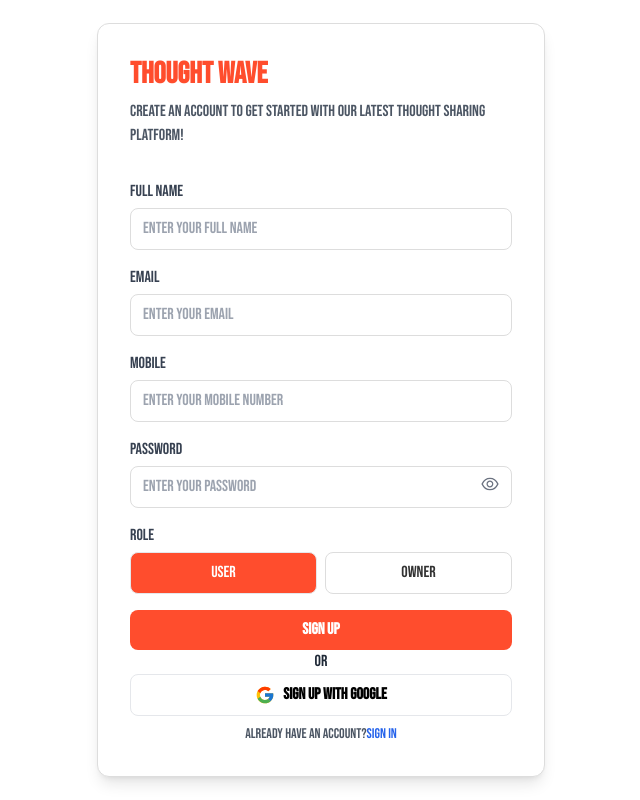
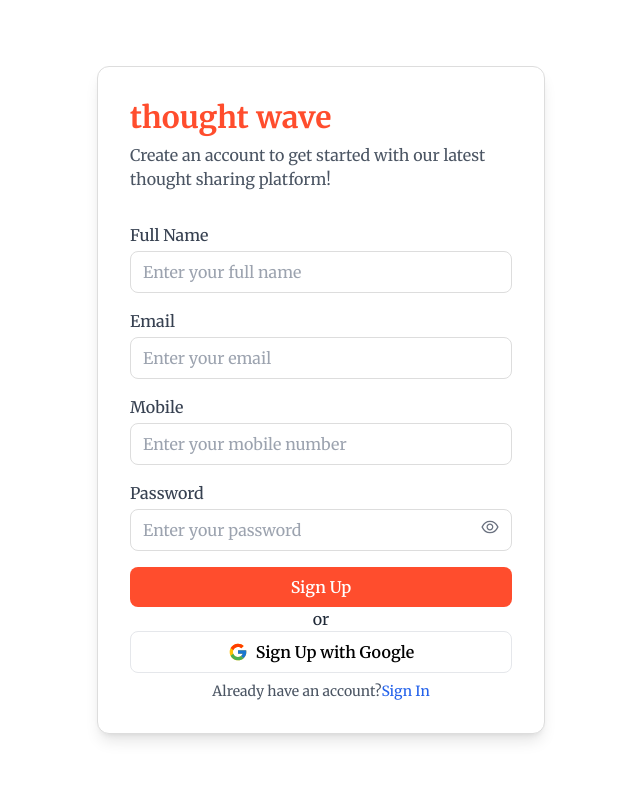
Before and after one commit to Coder7Raj/thought-wave, a React (Vite) app in the folder thoughts-frontend/: page /signup in a window 1280 px wide. Shown: the whole page, without its empty margins (319-959 px from the left). Built offline with nearby package versions, Linux system fonts and the light colour scheme.

Commit message:
update authentication functionality and pages of signup

```diff
--- a/thoughts-frontend/src/components/Navbar.jsx
+++ b/thoughts-frontend/src/components/Navbar.jsx
@@ -11,7 +11,7 @@ export default function Navbar() {
   const { userData, currentCountry } = useSelector((state) => state.user);
   const dispatch = useDispatch();
   const navigate = useNavigate();
-
+  console.log("userData", userData);
   const countries = [
     "Bangladesh",
     "India",
--- a/thoughts-frontend/src/index.css
+++ b/thoughts-frontend/src/index.css
@@ -1,10 +1,9 @@
-@import url("https://fonts.googleapis.com/css2?family=Bebas+Neue&display=swap");
-
+@import url("https://fonts.googleapis.com/css2?family=Merriweather:ital,opsz,wght@0,18..144,300..900;1,18..144,300..900&display=swap");
 @tailwind base;
 @tailwind components;
 @tailwind utilities;
 
 body {
   background-color: white;
-  font-family: "Bebas Neue", sans-serif;
+  font-family: "Merriweather", serif;
 }
--- a/thoughts-frontend/src/pages/Signin.jsx
+++ b/thoughts-frontend/src/pages/Signin.jsx
@@ -29,7 +29,8 @@ export default function Signin() {
         },
         { withCredentials: true },
       );
-      console.log("result", result);
+      dispatch(setUserData(result.data));
+      console.log("signin result", result);
       toast.success("Signin successful!"); // show success toast
     } catch (error) {
       toast.error(error.response?.data?.message || "SignIn failed");
--- a/thoughts-frontend/src/pages/Signup.jsx
+++ b/thoughts-frontend/src/pages/Signup.jsx
@@ -169,7 +169,7 @@ export default function Signup() {
               </span>
             </div>
             {/* role */}
-            <div className="mb-4">
+            {/* <div className="mb-4">
               <label
                 htmlFor="role"
                 className="block text-gray-700 font-medium mb-1"
@@ -193,7 +193,7 @@ export default function Signup() {
                   </button>
                 ))}
               </div>
-            </div>
+            </div> */}
             <button
               onClick={() => handleSignUp()}
               className="w-full font-semibold text-white rounded-lg py-2 transition duration-200 bg-[#ff4d2d] hover:bg-[#e64323] cursor-pointer"
```
